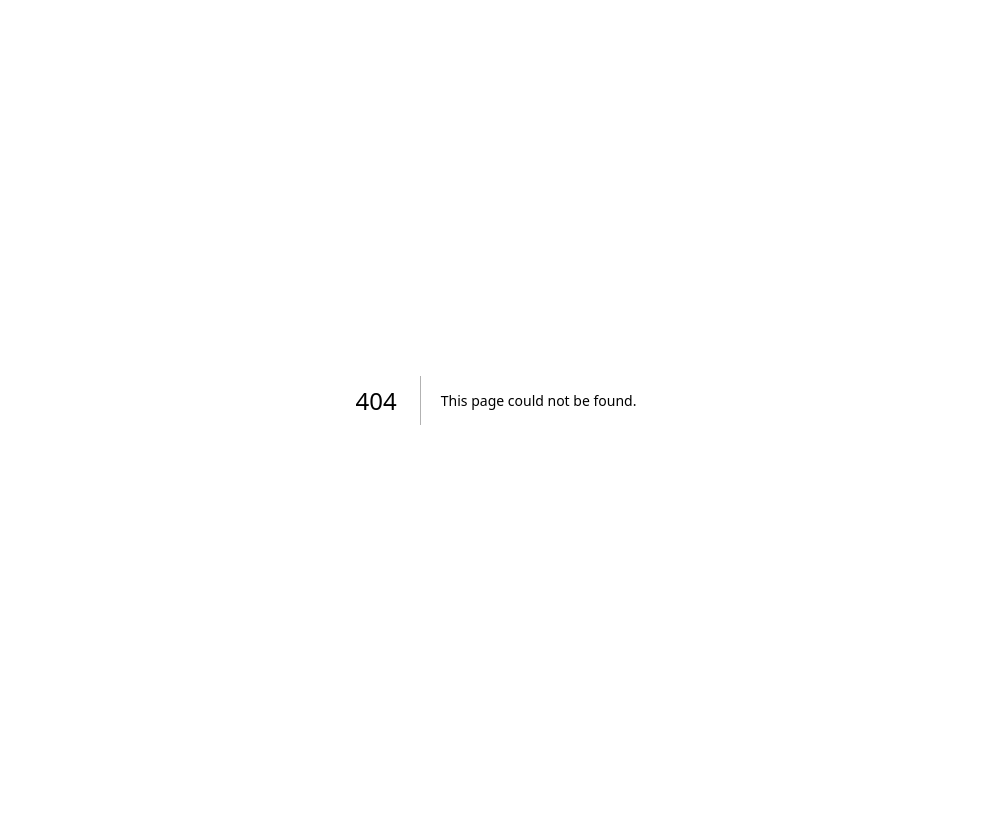
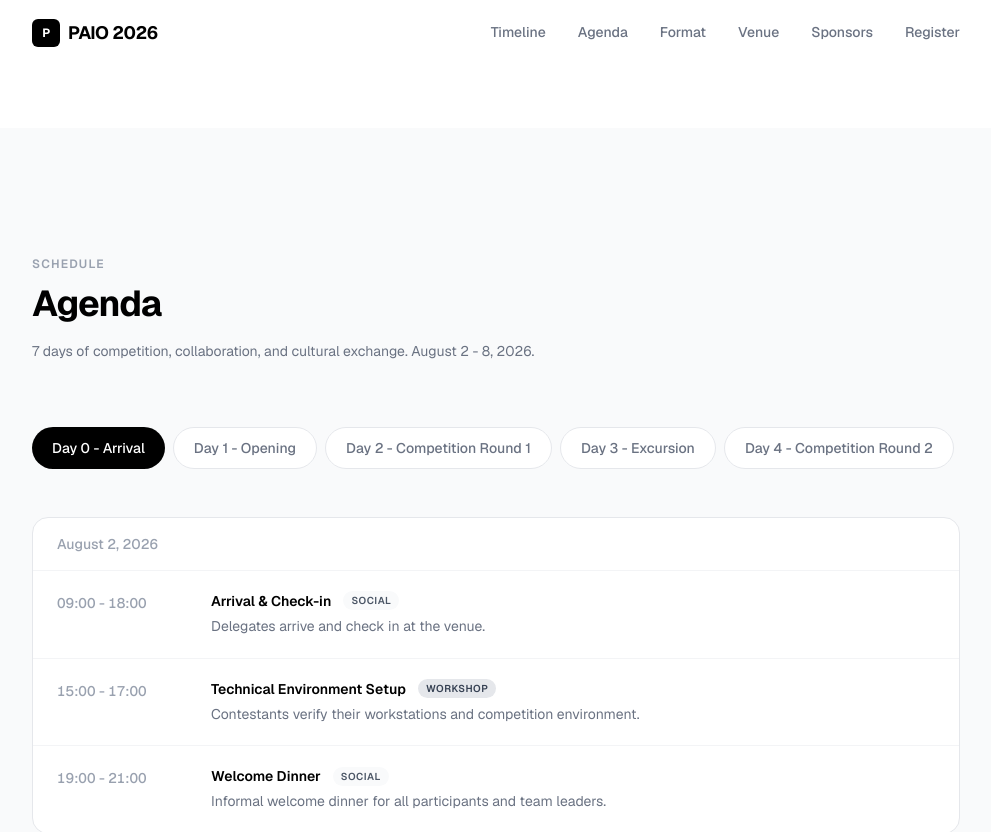
Before and after one commit to panafricanio/paio_website_2026, a Next.js app: page /agenda in a window 1280 px wide. Before the commit this address had no page. Shown: the top 832 px of the page, without its empty margins (144-1135 px from the left). Before the commit the page ends 800 px from the top, so only its background shows below. Built offline with nearby package versions, Linux system fonts and the light colour scheme.

Commit message:
Create /agenda page & expand schedule

```diff
--- /dev/null
+++ b/app/agenda/page.tsx
@@ -0,0 +1,24 @@
+import { FC } from 'react';
+import { Metadata } from 'next';
+import Header from '@/components/Layout/Header';
+import AgendaSection from '@/components/Agenda/AgendaSection';
+import Footer from '@/components/Layout/Footer';
+
+export const metadata: Metadata = {
+  title: 'Agenda - PAIO 2026',
+  description: 'Full 7-day schedule for the Pan-African Informatics Olympiad 2026. August 2-8, Kigali.',
+};
+
+const AgendaPage: FC = () => {
+  return (
+    <main className="flex flex-col min-h-screen bg-white">
+      <Header />
+      <div className="pt-16">
+        <AgendaSection />
+      </div>
+      <Footer />
+    </main>
+  );
+};
+
+export default AgendaPage;
--- a/app/page.tsx
+++ b/app/page.tsx
@@ -2,7 +2,6 @@ import { FC } from 'react';
 import Header from '@/components/Layout/Header';
 import HeroSection from '@/components/Hero/HeroSection';
 import TimelineSection from '@/components/Timeline/TimelineSection';
-import AgendaSection from '@/components/Agenda/AgendaSection';
 import FormatSection from '@/components/Format/FormatSection';
 import VenueSection from '@/components/Venue/VenueSection';
 import SponsorsSection from '@/components/Sponsors/SponsorsSection';
@@ -16,7 +15,6 @@ const Home: FC = () => {
       <Header />
       <HeroSection />
       <TimelineSection />
-      <AgendaSection />
       <FormatSection />
       <VenueSection />
       <SponsorsSection />
--- a/data/agenda.ts
+++ b/data/agenda.ts
@@ -38,23 +38,46 @@ export const agendaDays: AgendaDay[] = [
   {
     id: 'day-3',
     date: 'August 5, 2026',
-    label: 'Day 3 - Competition Round 2',
+    label: 'Day 3 - Excursion',
+    events: [
+      { time: '08:00 - 08:30', title: 'Breakfast', type: 'break' },
+      { time: '09:00 - 12:30', title: 'City Tour', description: 'Guided sightseeing tour of Kigali including the Kigali Genocide Memorial and cultural landmarks.', type: 'social' },
+      { time: '12:30 - 14:00', title: 'Lunch Break', type: 'break' },
+      { time: '14:00 - 17:00', title: 'Science & Innovation Workshop', description: 'Hands-on workshop exploring technology and innovation in Africa.', type: 'workshop' },
+      { time: '19:00 - 21:00', title: 'International Food Festival', description: 'Delegates share cuisine from their home countries.', type: 'social' },
+    ],
+  },
+  {
+    id: 'day-4',
+    date: 'August 6, 2026',
+    label: 'Day 4 - Competition Round 2',
     events: [
       { time: '08:00 - 08:30', title: 'Contestant Briefing', type: 'ceremony' },
       { time: '09:00 - 14:00', title: 'Competition Round 2', description: 'Five hours to solve three algorithmic tasks.', type: 'competition' },
       { time: '14:00 - 15:30', title: 'Lunch Break', type: 'break' },
       { time: '16:00 - 18:00', title: 'Analysis Session', description: 'Solution presentations and discussion of competition tasks.', type: 'workshop' },
-      { time: '19:00 - 21:00', title: 'Farewell Dinner', description: 'Celebration dinner before the awards ceremony.', type: 'social' },
+      { time: '19:00 - 21:00', title: 'Dinner & Recreation', type: 'social' },
     ],
   },
   {
-    id: 'day-4',
-    date: 'August 6, 2026',
-    label: 'Day 4 - Closing',
+    id: 'day-5',
+    date: 'August 7, 2026',
+    label: 'Day 5 - Closing',
     events: [
       { time: '09:00 - 11:00', title: 'Closing & Awards Ceremony', description: 'Medal presentations, special awards, and official closing.', type: 'ceremony' },
       { time: '11:30 - 13:00', title: 'Farewell Lunch', type: 'social' },
-      { time: '14:00 onwards', title: 'Departures', description: 'Delegates depart from the venue.', type: 'social' },
+      { time: '14:00 - 17:00', title: 'Free Time & Networking', description: 'Open time for delegates to connect and explore.', type: 'social' },
+      { time: '19:00 - 21:00', title: 'Farewell Gala Dinner', description: 'Formal celebration dinner with all participants and organizers.', type: 'social' },
+    ],
+  },
+  {
+    id: 'day-6',
+    date: 'August 8, 2026',
+    label: 'Day 6 - Departure',
+    events: [
+      { time: '07:00 - 09:00', title: 'Breakfast', type: 'break' },
+      { time: '09:00 - 12:00', title: 'Check-out & Departures', description: 'Delegates check out and depart from the venue.', type: 'social' },
+      { time: '09:00 - 12:00', title: 'Airport Transfers', description: 'Organized shuttle service to Kigali International Airport.', type: 'social' },
     ],
   },
 ];
--- a/src/components/Agenda/AgendaSection.tsx
+++ b/src/components/Agenda/AgendaSection.tsx
@@ -24,14 +24,17 @@ const AgendaSection: FC = () => {
   const [activeDay, setActiveDay] = useState(0);
 
   return (
-    <section id="agenda" className="w-full bg-gray-50 section-spacing">
+    <div className="w-full bg-gray-50 section-spacing">
       <div className="max-w-5xl mx-auto px-6 sm:px-8 lg:px-12">
         <div className="mb-16">
           <p className="text-xs font-semibold tracking-widest uppercase text-gray-400 mb-3">Schedule</p>
           <h2 className="text-3xl sm:text-4xl font-bold text-black tracking-tight">Agenda</h2>
+          <p className="mt-4 text-gray-500 text-sm max-w-xl leading-relaxed">
+            7 days of competition, collaboration, and cultural exchange. August 2 - 8, 2026.
+          </p>
         </div>
 
-        <div className="flex gap-2 overflow-x-auto pb-4 mb-8">
+        <div className="flex gap-2 overflow-x-auto pb-4 mb-8 scrollbar-none">
           {agendaDays.map((day, index) => (
             <button
               key={day.id}
@@ -74,7 +77,7 @@ const AgendaSection: FC = () => {
           </div>
         </div>
       </div>
-    </section>
+    </div>
   );
 };
 
--- a/src/lib/config.ts
+++ b/src/lib/config.ts
@@ -6,7 +6,7 @@ export const SITE_CONFIG = {
 
 export const NAVIGATION_ITEMS = [
   { label: 'Timeline', href: '#timeline' },
-  { label: 'Agenda', href: '#agenda' },
+  { label: 'Agenda', href: '/agenda' },
   { label: 'Format', href: '#format' },
   { label: 'Venue', href: '#venue' },
   { label: 'Sponsors', href: '#sponsors' },
```
